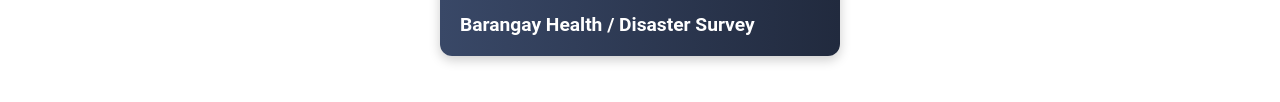
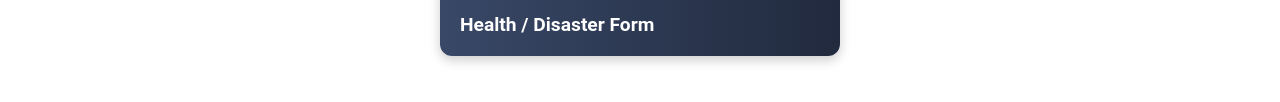
Before and after one commit to grumiku/Service-Forms, a plain HTML site: page index.html in a window 1280 px wide. Shown: the part 630-732 px from the top of the page. Drawn offline with Linux system fonts and the light colour scheme.

Commit message:
Update index.html

```diff
--- a/index.html
+++ b/index.html
@@ -36,7 +36,7 @@
       <a href="http://127.0.0.1:5500/html/act_4/team5.html" class="class-card">
         <img src="brgy.jpg" alt="Class banner" class="card-banner">
         <div class="card-content">
-          <div class="class-title"> Barangay Health / Disaster Survey</div>
+          <div class="class-title">Health / Disaster Form</div>
         </div>
       </a>
     </div>
```
